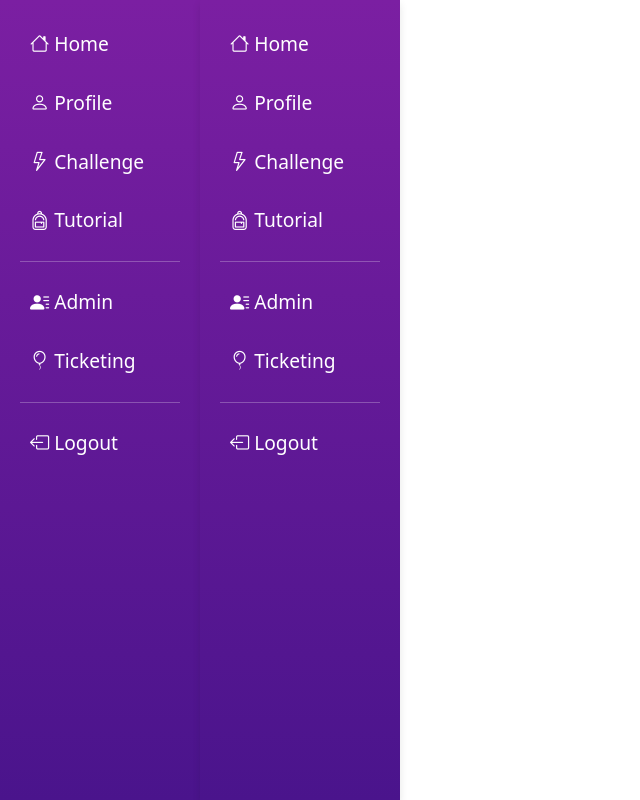
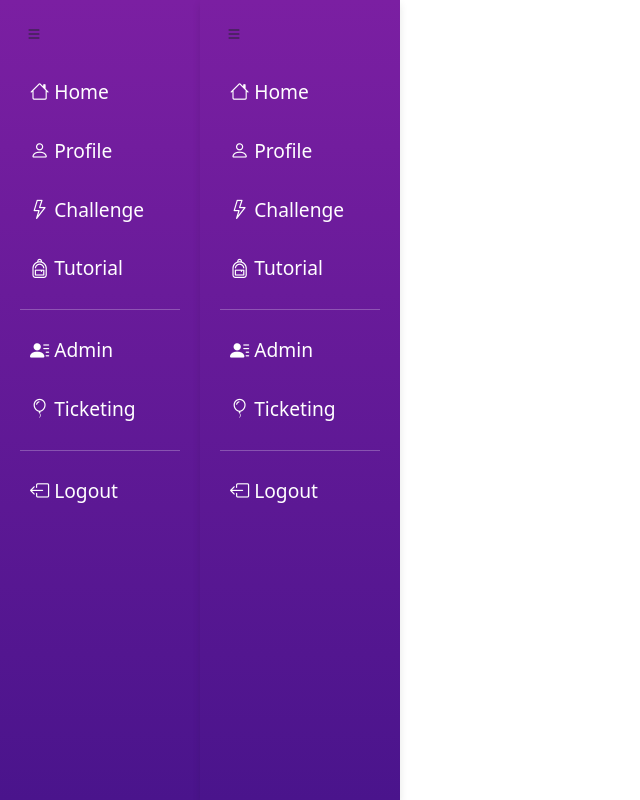
Before and after one commit to PasqualeCapuano/Tinkerbell, an Angular app in the folder frontend/: page /home/sidebar in a window 1280 px wide. Shown: the whole page, without its empty margins (0-640 px from the left). Built offline with nearby package versions, Linux system fonts and the light colour scheme.

Commit message:
responsive init

```diff
--- a/frontend/src/app/components/home/homepage/homepage.component.html
+++ b/frontend/src/app/components/home/homepage/homepage.component.html
@@ -1,5 +1,5 @@
-<div class="m-5 d-flex justify-content-between">
-  <div class="m-2 text-center w-50">
+<div class="d-flex flex-wrap justify-content-center">
+  <div class="m-2 col-md-4 text-center">
     <div id="carouselExampleIndicators" class="carousel slide d-flex flex-column justify-content-between align-content-center">
       <div class="carousel-inner">
         <div class="carousel-item active">
@@ -8,7 +8,7 @@
       </div>
     </div>
   </div>
-  <div class="m-2 w-100">
+  <div class="text-center m-2 col-xl-6 col-lg-7 col-md-12 col-sm-8">
     <div class="card m-2 text-center ">
       <div class="card-header">
         🚀 Challenge of the week 🚀
--- a/frontend/src/app/components/home/sidebar/sidebar.component.html
+++ b/frontend/src/app/components/home/sidebar/sidebar.component.html
@@ -1,5 +1,10 @@
-<nav>
-  <ul>
+<div class="btn hamburger-menu">
+  <button class="btn" (click)="toggleSidebar()">
+    <i [ngClass]="{'menuColorVisible': isSidebarHidden}" class="bi bi-list"></i>
+  </button>
+</div>
+<nav [ngClass]="{'toggleSidebar': isSidebarHidden}">
+  <ul class="mt-5">
     <li><a routerLink="/home/homepage"><i class="bi bi-house"></i> Home</a></li>
     <li><a routerLink="/home/profile"><i class="bi bi-person"></i> Profile</a></li>
     <li><a routerLink="/home/challenge"><i class="bi bi-lightning"></i> Challenge</a></li>
--- a/frontend/src/app/components/home/sidebar/sidebar.component.scss
+++ b/frontend/src/app/components/home/sidebar/sidebar.component.scss
@@ -1,6 +1,29 @@
+@media (max-width: 768px) {
+  nav {
+    display: none;
+    position: fixed;
+  }
+
+}
+
+.menuColorVisible{
+  color: #ffffff;
+}
+
+.toggleSidebar{
+  display: block;
+  z-index: 1;
+}
+
+.hamburger-menu{
+  position: absolute;
+  font-size: 2rem;
+  z-index: 2;
+}
+
 nav {
   width: 200px;
-  background: linear-gradient(to bottom, #7b1fa2, #4a148c); // Purple gradient
+  background: linear-gradient(to bottom, #7b1fa2, #4a148c);
   height: 100vh;
   padding: 20px;
   box-shadow: 0 4px 8px rgba(0, 0, 0, 0.1);
--- a/frontend/src/app/components/home/sidebar/sidebar.component.ts
+++ b/frontend/src/app/components/home/sidebar/sidebar.component.ts
@@ -11,4 +11,17 @@ import {RouterLink} from "@angular/router";
 })
 export class SidebarComponent {
 
+  isSidebarHidden = false;
+
+  toggleSidebar() {
+    if (this.isSidebarHidden) {
+      this.isSidebarHidden = false;
+
+      return;
+    } else {
+      this.isSidebarHidden = true;
+      return;
+    }
+  }
+
 }
```
